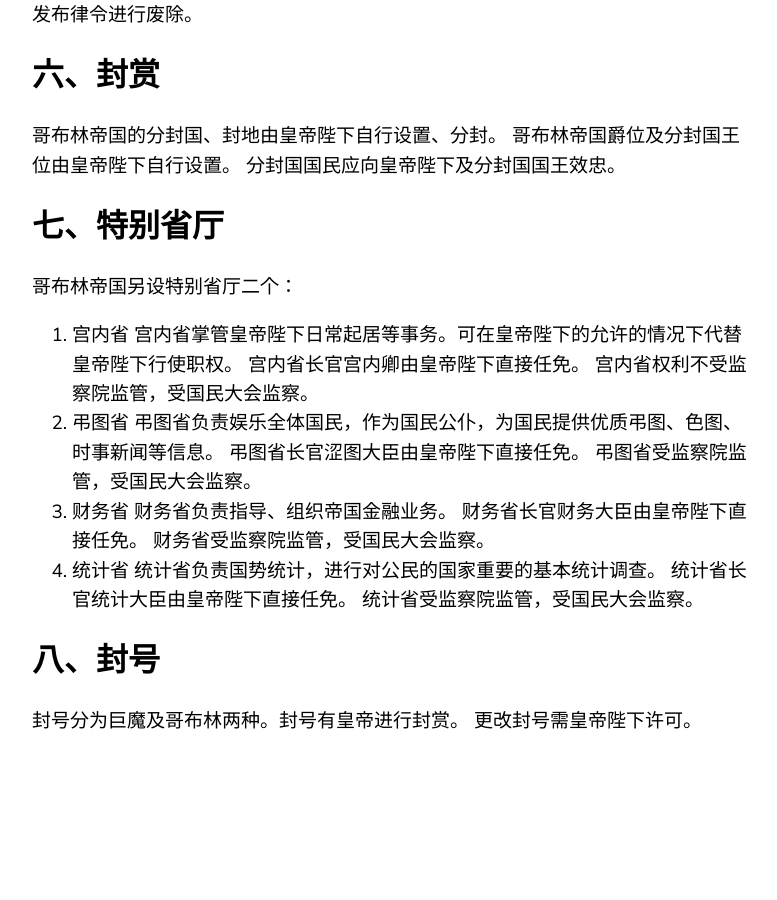
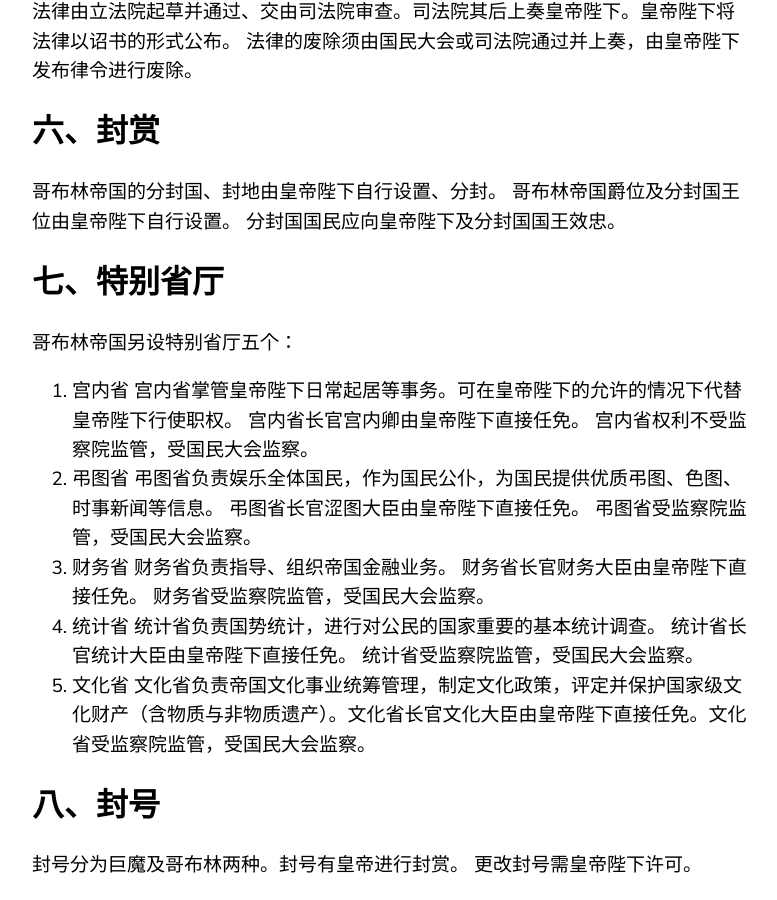
Before and after one commit to jiaobenhaimo/jiaobenhaimo.github.io, a Jekyll site: the page built from _posts/2024-12-25-constitution.md, in a window 1280 px wide and 900 px high, scrolled down 1897 px. Shown: the whole window, without its empty margins (68-845 px from the left). Built offline with Jekyll 4.4.1, drawn with Linux system fonts in a browser that asks for light colours; before the commit the page ends 2653 px from its top, so only the background shows below that.

Commit message:
2025-03-002,003

```diff
--- a/_posts/2024-12-25-constitution.md
+++ b/_posts/2024-12-25-constitution.md
@@ -3,9 +3,10 @@ layout: page
 title: 哥布林民族的究极神圣炫酷罗马帝国宪法
 category: 公告
 permalink: /:title/
-time: 2024-12-25
+time: 2025-3-31
 ---
 # 哥布林民族的究极神圣炫酷罗马帝国宪法
+（含修正案1-4）
 
 ## 一、总纲
 哥布林民族的究极神圣炫酷罗马帝国为艾略库·塞托-阿卡德米库斯·鎏金·焕·凯撒·哥布林诺斯（Ericus Seitō-Akademicus Liu-Chin Huan Caesar Gobelinus）哥太宗鎏金焕一世所统治的帝国。
@@ -57,7 +58,7 @@ time: 2024-12-25
 分封国国民应向皇帝陛下及分封国国王效忠。
 
 ## 七、特别省厅
-哥布林帝国另设特别省厅二个：
+哥布林帝国另设特别省厅五个：
 1. 宫内省
 宫内省掌管皇帝陛下日常起居等事务。可在皇帝陛下的允许的情况下代替皇帝陛下行使职权。
 宫内省长官宫内卿由皇帝陛下直接任免。
@@ -74,6 +75,8 @@ time: 2024-12-25
 统计省负责国势统计，进行对公民的国家重要的基本统计调查。
 统计省长官统计大臣由皇帝陛下直接任免。
 统计省受监察院监管，受国民大会监察。
+5. 文化省
+文化省负责帝国文化事业统筹管理，制定文化政策，评定并保护国家级文化财产（含物质与非物质遗产）。文化省长官文化大臣由皇帝陛下直接任免。文化省受监察院监管，受国民大会监察。
 
 ## 八、封号
 封号分为巨魔及哥布林两种。封号有皇帝进行封赏。
```
Also changed, not shown: _posts/2025-3-28-关于傻逼二次元哥布林阁下复活之诏书.md (added, +19 -0 lines), _posts/2025-3-31-哥布林民族的究极神圣炫酷罗马帝国宪法第四宪法修正案.md (added, +23 -0 lines).
